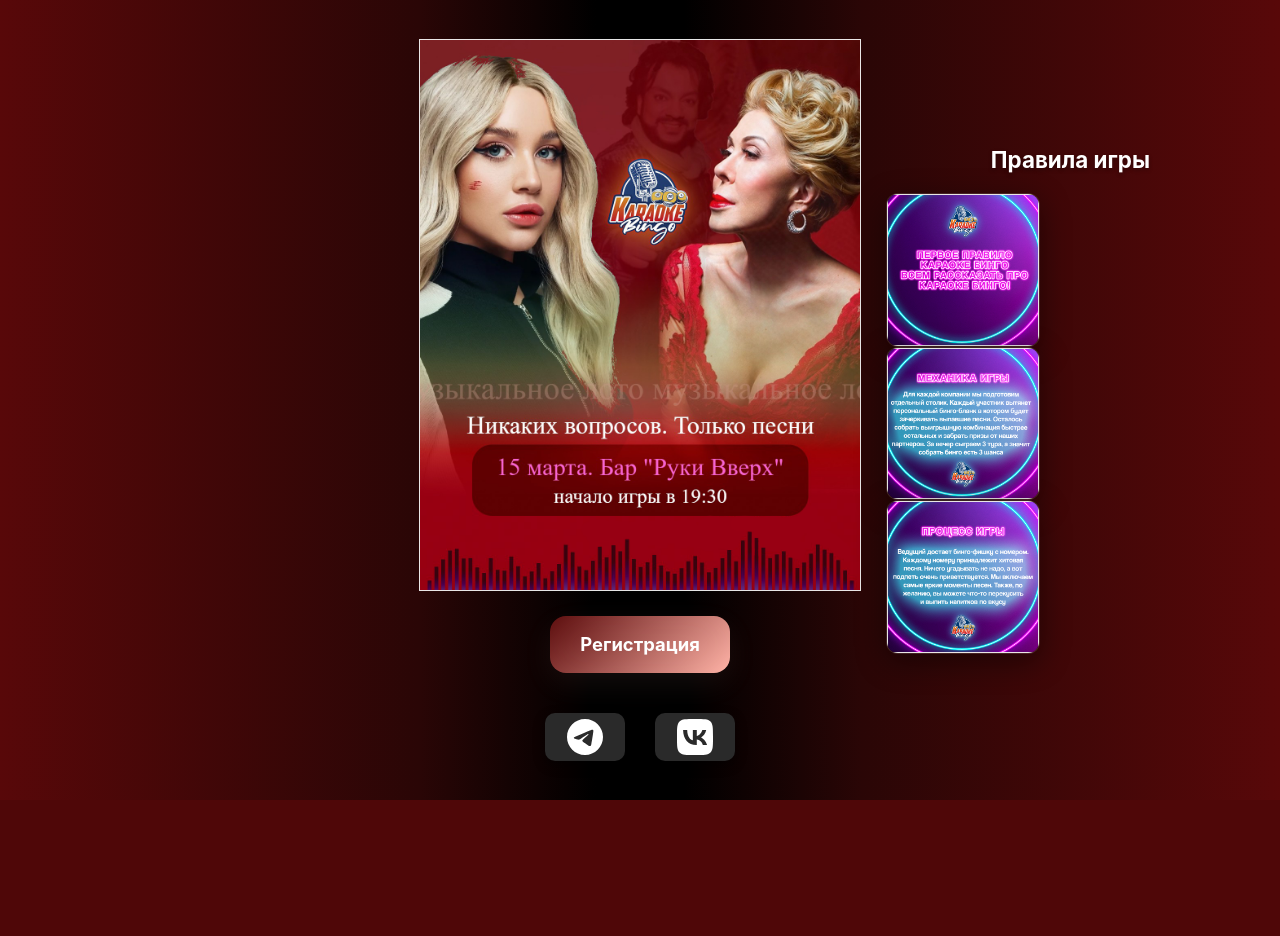
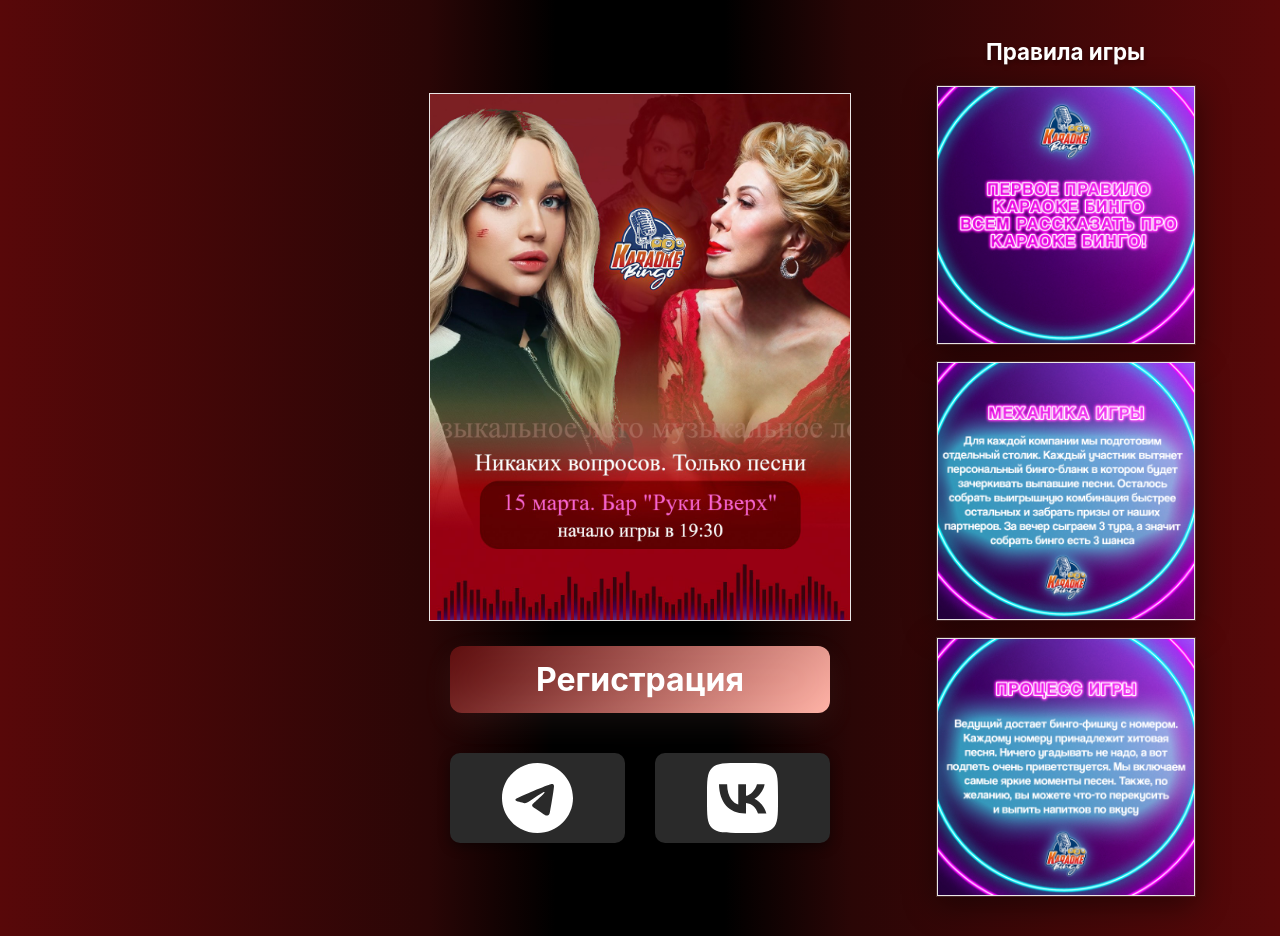
Before and after one commit to SonOfSun-cd/school-event, a FastAPI app: page /index in a window 1280 px wide. Before the commit the page ends 800 px from the top, so only its background shows below. Run offline with FastAPI, Linux system fonts and the light colour scheme; parts of the project's set-up code (start-up, migrations or seed data) failed here and were passed over.

Commit message:
всё было криво возвращаю обратно

```diff
--- a/app/backend/static/style.css
+++ b/app/backend/static/style.css
@@ -23,17 +23,17 @@ body {
 }
 
 .container {
-  max-width: min(1100px, 72vw);
+  max-width: 1100px;
   margin: 0 auto;
-  padding: 4vh 2vw;
+  padding: 40px 20px;
   display: flex;
   flex-direction: column;
   align-items: center;
 }
 
-.header { text-align: center; margin-bottom: 3vh; }
-.header h1 { color: var(--text-light); font-size: clamp(1.6rem, 2.5vw, 3rem); font-weight:700; }
-.header p { color: var(--input-text); margin-top: 1vh; font-size: clamp(0.9rem, 1.2vw, 1.1rem); }
+.header { text-align: center; margin-bottom: 30px; }
+.header h1 { color: var(--text-light); font-size: 2rem; font-weight:700; }
+.header p { color: var(--input-text); margin-top: 8px; }
 
 .form-container {
   width: 100%;
@@ -115,7 +115,6 @@ tbody tr:hover { background: var(--muted); }
   width: 100%;
   min-height: 100vh;
   overflow-y: auto;
-  font-size: 1rem; /* base for rems */
 }
 
 .index-section {
@@ -123,7 +122,7 @@ tbody tr:hover { background: var(--muted); }
   display: flex;
   align-items: center;
   justify-content: center;
-  padding: 3vh 2vw;
+  padding: 3%;
   min-height: 100vh;
 }
 
@@ -142,11 +141,10 @@ tbody tr:hover { background: var(--muted); }
 
 
 .index-center {
-  background: linear-gradient(to right, var(--dark-burgundy) 0%, var(--index-dark) 40%, var(--index-dark) 60%, var(--dark-burgundy) 100%);
+  background: linear-gradient(to right, var(--dark-burgundy) 0%, var(--index-dark) 30%, var(--index-dark) 70%, var(--dark-burgundy) 100%);
   flex: 1.2;
   padding: 0;
-  max-width: 64vw;
-  width: 64vw;
+  max-width: 64%;
 }
 
 .center-content {
@@ -163,7 +161,6 @@ tbody tr:hover { background: var(--muted); }
   width: 100%;
   max-width: none;
   height: auto;
-  max-height: calc(80vh);
   object-fit: contain;
   display: block;
   border: 1px solid rgba(255,255,255,0.9);
@@ -172,17 +169,17 @@ tbody tr:hover { background: var(--muted); }
 .btn-register {
   background: linear-gradient(135deg, var(--burgundy) 0%, var(--neon-peach) 100%);
   color: #ffffff;
-  padding: 1.1rem 0;
+  padding: 14px 0;
   border: none;
-  border-radius: 1rem;
-  font-size: clamp(0.95rem, 1.6vw, 1.15rem);
+  border-radius: 12px;
+  font-size: 2rem;
   font-weight: 700;
   cursor: pointer;
   text-decoration: none;
   transition: transform .18s ease, box-shadow .18s ease;
   box-shadow: 0 10px 30px rgba(255,179,167,0.08), 0 0 40px rgba(255,179,167,0.06) inset;
   display: inline-block;
-  width: clamp(180px, 28%, 420px);
+  width: 90%;
   text-align: center;
 }
 
@@ -194,7 +191,7 @@ tbody tr:hover { background: var(--muted); }
 .btn-register.full-width {
   width: 95%;
   display: block;
-  margin: 1vh auto 0 auto;
+  margin: 10px auto 0 auto;
 }
 
 .icon-buttons {
@@ -206,17 +203,18 @@ tbody tr:hover { background: var(--muted); }
 }
 
 .icon-button {
-  flex: 0 0 clamp(80px, 12%, 160px);
-  height: clamp(46px, 6vh, 120px);
+  width: 140px;
+  height: 90px;
   background: var(--icon-gray);
   border-radius: 10px;
   cursor: pointer;
   transition: all 0.3s ease;
   box-shadow: 0 4px 12px rgba(0, 0, 0, 0.4);
+  flex: 1;
   display: flex;
   align-items: center;
   justify-content: center;
-  padding: 0.5vh; /* keep some inner spacing so svg doesn't touch edges */
+  padding: 6px;
   text-decoration: none;
 }
 
@@ -225,7 +223,6 @@ tbody tr:hover { background: var(--muted); }
   box-shadow: 0 6px 16px rgba(0, 0, 0, 0.3);
 }
 
-/* ensure svg fits inside button and is centered */
 .icon-button img {
   display: block;
   max-height: 90%;
@@ -249,17 +246,18 @@ tbody tr:hover { background: var(--muted); }
   text-shadow: 0 2px 4px rgba(0, 0, 0, 0.3);
 }
 
+.rules-grid {
+  display: flex;
+  flex-direction: column;
+  gap: 16px;
+  align-items: center;
+}
+
 .rule-card {
-  width: clamp(140px, 12vw, 260px);
-  height: clamp(140px, 12vw, 260px);
+  width: 260px;
+  height: 260px;
   background: rgba(10,10,10,0.18);
-  border-radius: 12px;
   overflow: hidden;
-  backdrop-filter: blur(6px);
-  transition: transform 0.18s ease, box-shadow 0.18s ease;
-  cursor: pointer;
-  border: 1px solid rgba(255,255,255,0.12);
-  box-shadow: 0 8px 30px rgba(0,0,0,0.45);
   backdrop-filter: blur(6px);
   transition: transform 0.18s ease, box-shadow 0.18s ease;
   cursor: pointer;
```
